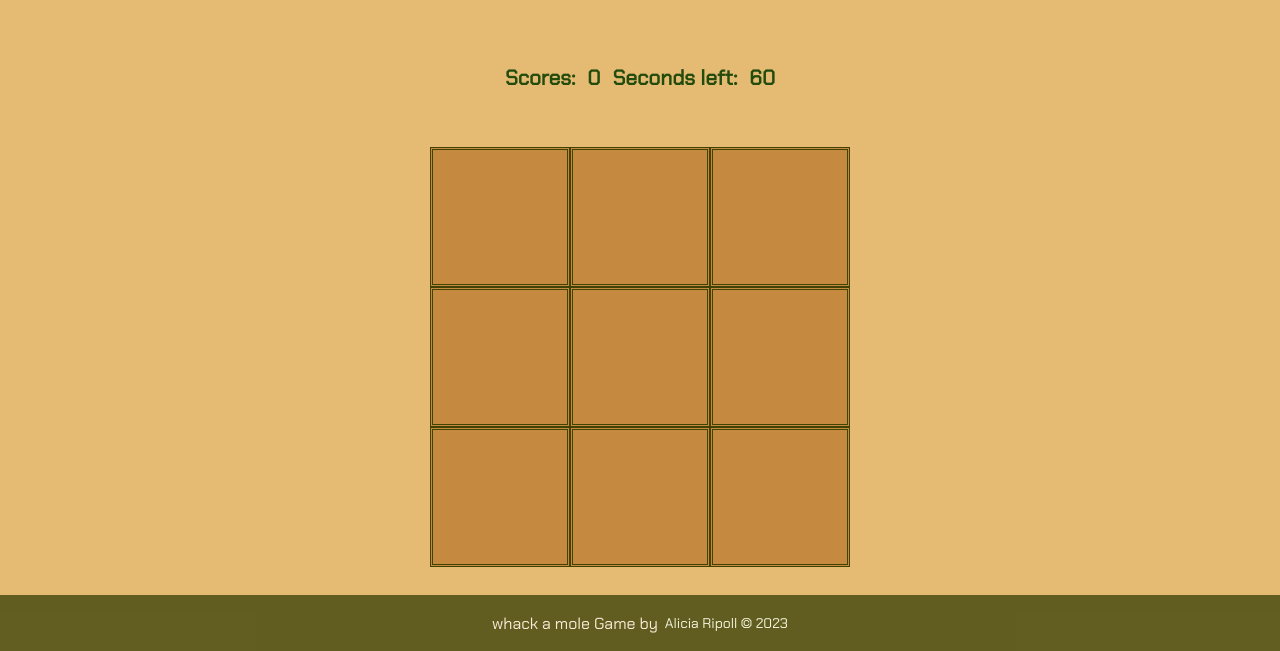
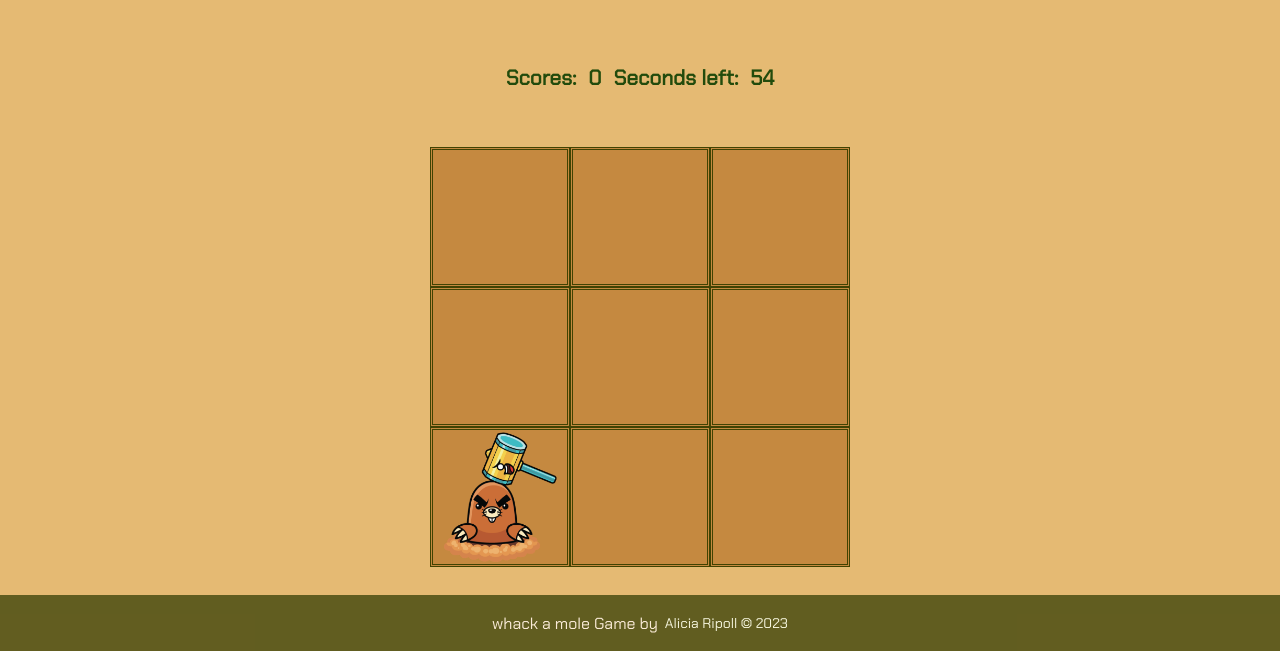
Before and after one commit to Aliripoll/whack-a-mole-retro-game, a plain HTML site: page index.html in a window 1280 px wide. Shown: the part 149-800 px from the top of the page. Drawn offline with Linux system fonts and the light colour scheme; the site is published under a folder, as on GitHub Pages, so addresses that start at the root find nothing.

Commit message:
import js

```diff
--- a/index.html
+++ b/index.html
@@ -38,6 +38,6 @@
 </div>
 </main>
 <footer class="footer"> <span>whack a mole Game by</span class="copy"><span class="copy">Alicia Ripoll &copy 2023</span></footer>
-<script src="/app.js"></script>
+<script type="text/javascript" src="./app.js"></script>
 </body>
 </html>
```
